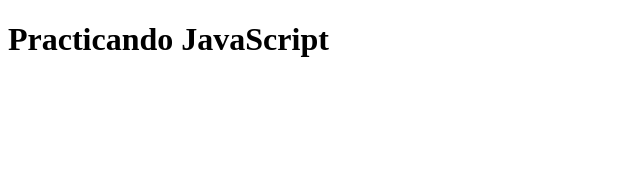
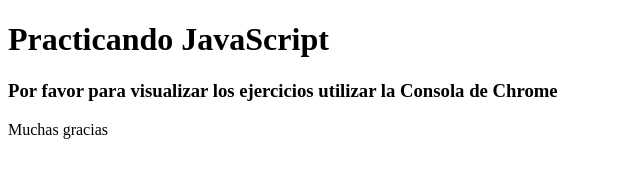
Before and after one commit to Jimena-tm/practicandoJavaScript, a plain HTML site: page index.html in a window 1280 px wide. Shown: the whole page, without its empty margins (0-640 px from the left). Drawn offline with Linux system fonts and the light colour scheme.

Commit message:
seguimos practicando

```diff
--- a/Scripts/main.js
+++ b/Scripts/main.js
@@ -16,3 +16,6 @@
     return b * a
 }
 console.log(area (7,3));
+
+/*Calcular el area de un triangulo*/
+function triangulo (b,a)
--- a/index.html
+++ b/index.html
@@ -8,5 +8,7 @@
 </head>
 <body>
     <h1>Practicando JavaScript</h1>
+    <h3>Por favor para visualizar los ejercicios utilizar la Consola de Chrome</h3>
+    <P>Muchas gracias</P>
 </body>
 </html>
```
